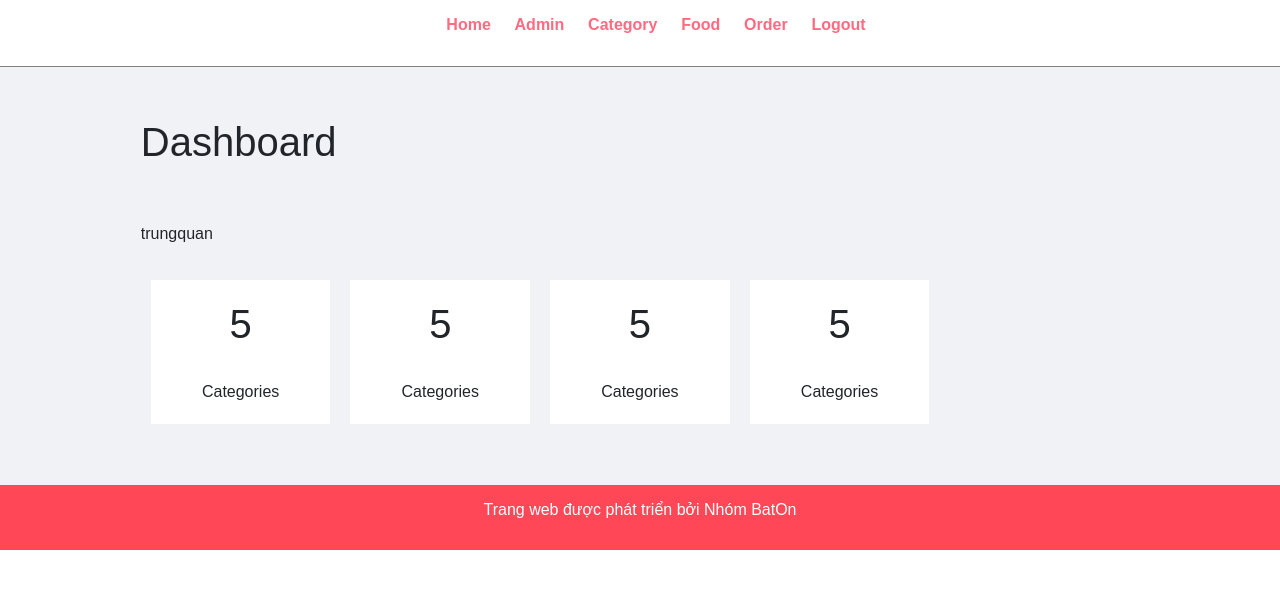
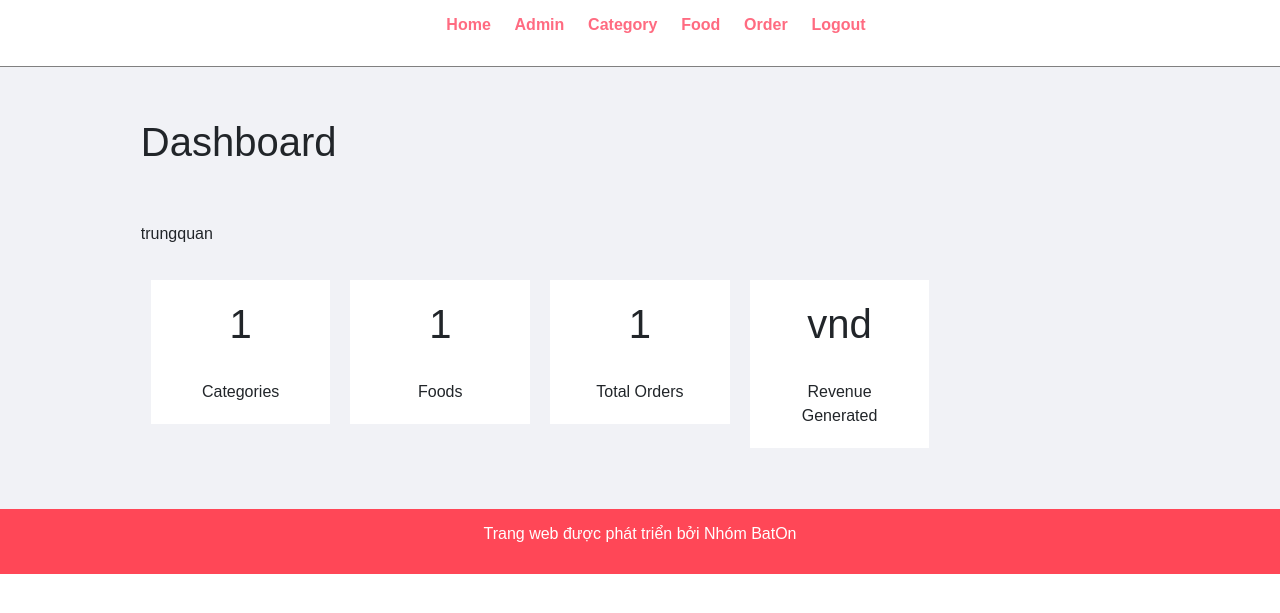
Before and after one commit to tquann286/food-ecommerce, a PHP site: page /admin/index.php in a window 1280 px wide. Shown: the top 613 px of the page. Run offline with PHP 8.4, Linux system fonts and the light colour scheme; a user stored in the database is signed in; tables that the repository leaves empty hold one stand-in row (values such as "Sample post").

Commit message:
Refactor admin dashboard to dynamically display various statistics

```diff
--- a/admin/index.php
+++ b/admin/index.php
@@ -14,27 +14,63 @@
         <br><br>
 
         <div class="col-4 text-center">
-            <h1>5</h1>
+            <?php
+            $sql = "SELECT * FROM tbl_category";
+            $res = mysqli_query($conn, $sql);
+            $count = mysqli_num_rows($res);
+            ?>
+
+            <h1>
+                <?php echo $count; ?>
+            </h1>
             <br />
             Categories
         </div>
 
         <div class="col-4 text-center">
-            <h1>5</h1>
+            <?php
+            $sql2 = "SELECT * FROM tbl_food";
+            $res2 = mysqli_query($conn, $sql2);
+            $count2 = mysqli_num_rows($res2);
+            ?>
+
+            <h1>
+                <?php echo $count2; ?>
+            </h1>
             <br />
-            Categories
+            Foods
         </div>
 
         <div class="col-4 text-center">
-            <h1>5</h1>
+            <?php
+            $sql3 = "SELECT * FROM tbl_order";
+            $res3 = mysqli_query($conn, $sql3);
+            $count3 = mysqli_num_rows($res3);
+            ?>
+
+            <h1>
+                <?php echo $count3; ?>
+            </h1>
             <br />
-            Categories
+            Total Orders
         </div>
 
         <div class="col-4 text-center">
-            <h1>5</h1>
+            <?php
+            // Get Total Revenue Generated
+            //Aggregate Function in SQL
+            $sql4 = "SELECT SUM(total) AS Total FROM tbl_order WHERE status='Đã giao hàng'";
+            $res4 = mysqli_query($conn, $sql4);
+            $row4 = mysqli_fetch_assoc($res4);
+            $total_revenue = $row4['Total'];
+
+            ?>
+
+            <h1>
+                <?php echo $total_revenue; ?>vnd
+            </h1>
             <br />
-            Categories
+            Revenue Generated
         </div>
 
         <div class="clearfix"></div>
```
